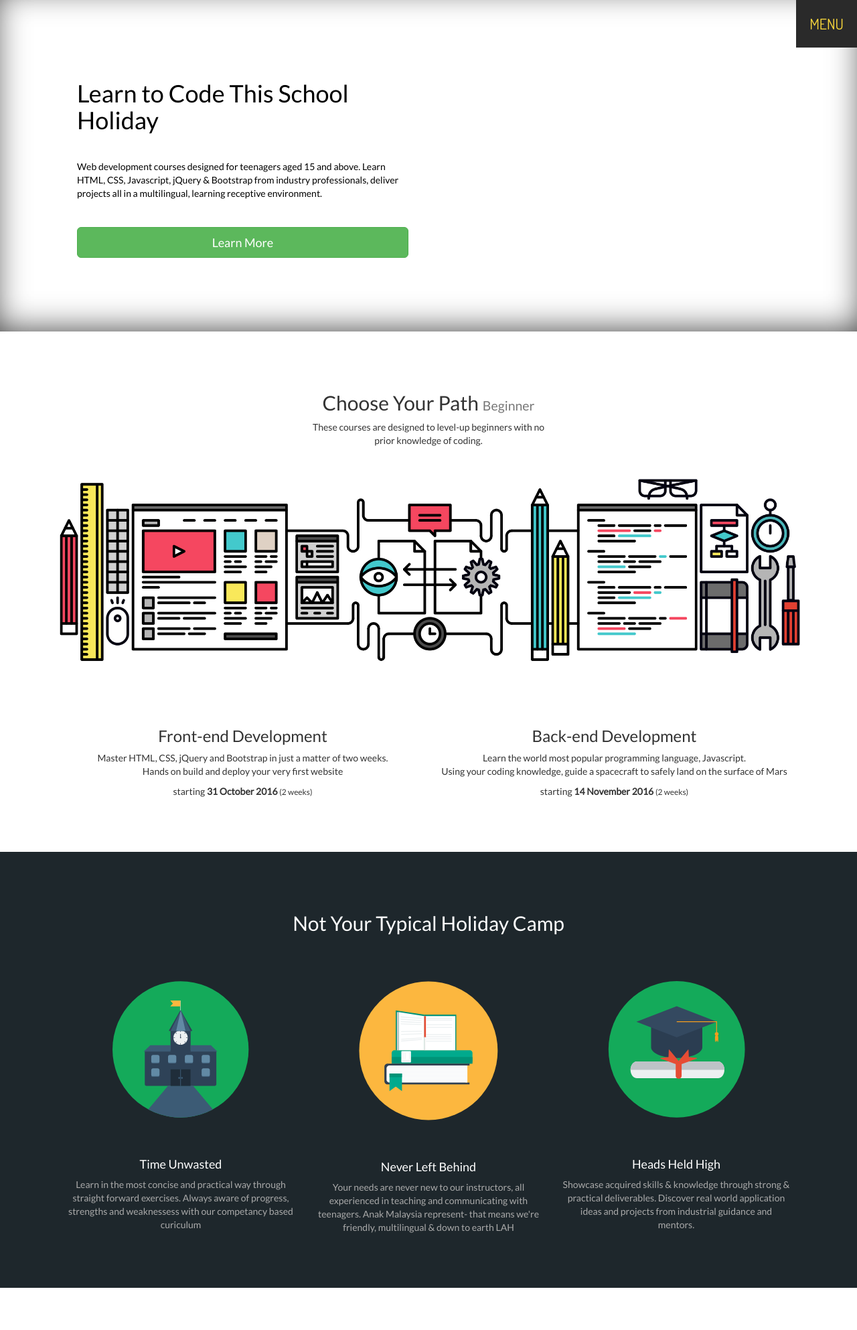
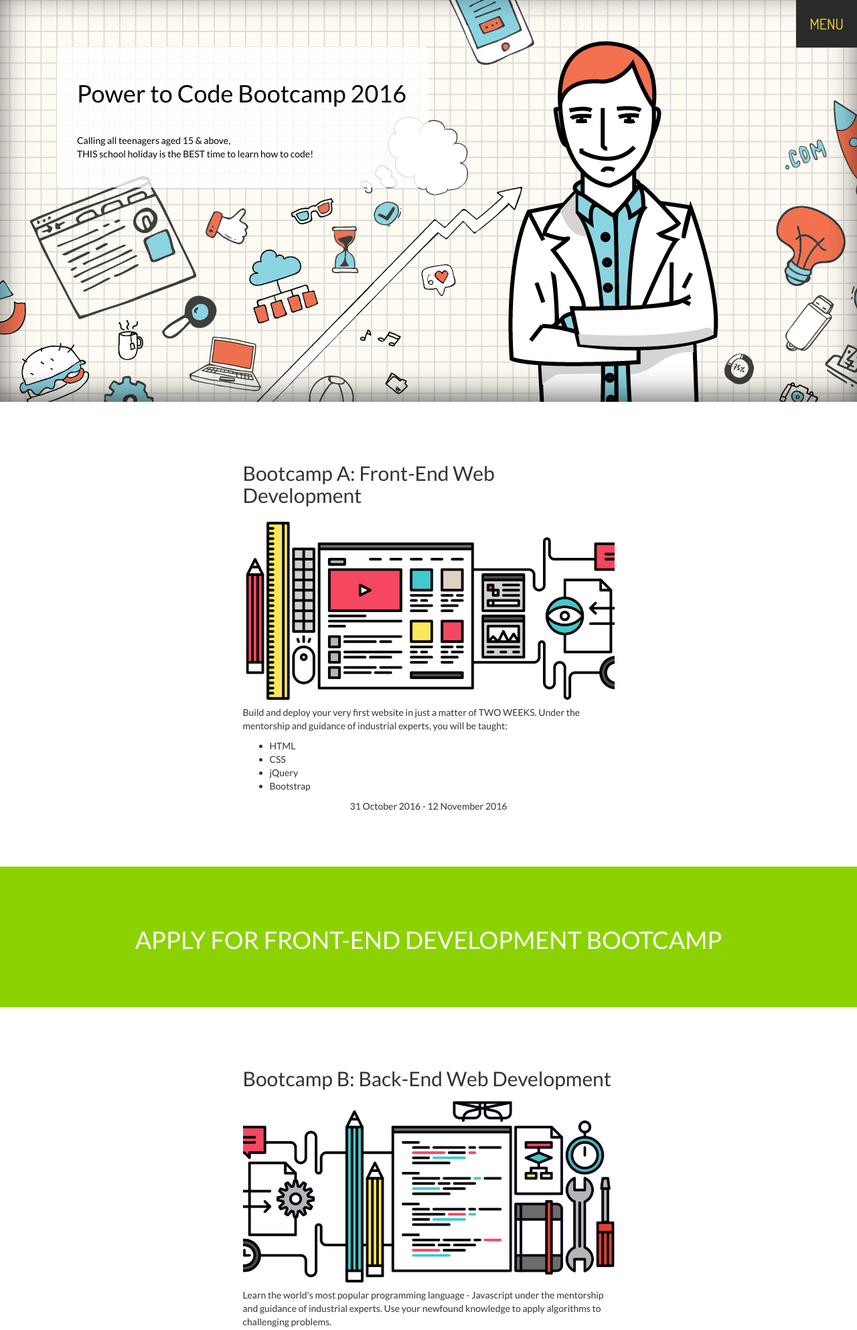
Before and after one commit to Enspark/Enspark.github.io, a PHP site: page /course.html in a window 1280 px wide. Shown: the top 1986 px of the page at 67% size. Run offline with PHP 8.4, Linux system fonts and the light colour scheme; some libraries are stand-ins or nearby versions.

Commit message:
added course page

```diff
--- a/course.html
+++ b/course.html
@@ -23,12 +23,12 @@
   <body>
 
   <div class="btn-navi">
-    <a href="#" id="open-nav">MENU</a>
+    <a id="open-nav">MENU</a>
   </div>
 
   <div id="menu-navi">
     <div class="close">
-      <a href="#" id="close-nav">X</a>
+      <a id="close-nav">X</a>
     </div>
     <ul>
       <li>
@@ -46,102 +46,32 @@
     </ul>
   </div>
 
-    <div class="header">
+    <div class="header home">
       <div class="container pg-section">
         <div class="row">
           <div class="col-md-6 header-content">
-            <h1>Learn to Code This School Holiday</h1>
-            <p>Web development courses designed for teenagers aged 15 and above.
-            Learn HTML, CSS, Javascript, jQuery &amp; Bootstrap from industry professionals,
-            deliver projects all in a multilingual, learning receptive environment.</p>
-            <p><a href="#paths" class="btn btn-lg btn-success btn-block page-scroll">Learn More</a></p>
+            <h1>Power to Code Bootcamp 2016</h1>
+            <p>Calling all teenagers aged 15 &amp; above, <br/>
+            THIS school holiday is the BEST time to learn how to code!</p>
           </div>
         </div>
       </div>
     </div>
 
-    <div class="choose-path" id="paths">
-      <div class="container text-center pg-section">
+    <div id="front-end-path">
+      <div class="container pg-section">
         <div class="row">
-          <div class="col-md-12">
-            <h2>Choose Your Path <small>Beginner</small></h2>
-          </div>
-          <div class="col-md-4 col-md-offset-4">
-            <p>These courses are designed to level-up beginners with no prior knowledge of coding.</p>
-          </div>
-          <div class="col-md-6 path-item" id="front-end">
-            <a href="#">
-              <img src="asset/fend.jpg" class="img-responsive">
-              <div class="row path-content">
-                <h3>Front-end Development</h3>
-                <p>Master HTML, CSS, jQuery and Bootstrap in just a matter of two weeks.
-                  <br>Hands on build and deploy your very first website
-                </p>
-                <p>starting <b>31 October 2016</b> <small>(2 weeks)</small></p>
-              </div>
-            </a>
-          </div>
-          <div class="col-md-6 path-item" id="back-end">
-            <a href="#">
-              <img src="asset/bend.jpg" class="img-responsive">
-              <div class="row path-content">
-                <h3>Back-end Development</h3>
-                <p>Learn the world most popular programming language, Javascript.
-                  <br>Using your coding knowledge, guide a spacecraft to safely land on the surface of Mars
-                </p>
-                <p>starting <b>14 November 2016</b> <small>(2 weeks)</small></p>
-              </div>
-            </a>
-          </div>
-        </div>
-      </div>
-    </div>
-
-    <div class="benefits">
-      <div class="container pg-section">
-        <div class="row text-center">
-          <h2>Not Your Typical Holiday Camp</h2>
-          <div class="col-md-4">
-            <img src="asset/svg/university.svg" class="center-block" alt="">
-            <h4>Time Unwasted</h4>
-            <p>
-              Learn in the most concise and practical way through straight forward exercises.
-              Always aware of progress, strengths and weaknessess with our competancy based curiculum
-            </p>
-          </div>
-          <div class="col-md-4">
-            <img src="asset/svg/reading.svg" class="center-block" alt="">
-            <h4>Never Left Behind</h4>
-            <p>
-              Your needs are never new to our instructors, all experienced in teaching and communicating with teenagers.
-              Anak Malaysia represent- that means we're friendly, multilingual &amp; down to earth LAH
-            </p>
-          </div>
-          <div class="col-md-4">
-            <img src="asset/svg/graduate.svg" class="center-block" alt="">
-            <h4>Heads Held High</h4>
-            <p>
-              Showcase acquired skills &amp; knowledge through strong &amp; practical deliverables.
-              Discover real world application ideas and projects from industrial guidance and mentors.
-            </p>
-          </div>
-        </div>
-      </div>
-    </div>
-
-    <div class="future-path">
-      <div class="container text-center pg-section">
-        <div class="row">
-          <div class="col-md-6 col-md-offset-3 full-stack">
-            <h2>Coming Soon <small>Advanced</small></h2>
-            <p>Up for a challenge? <br />
-            Build on top of your HTML, CSS and JavaScript knowledge.
-            </p>
-            <div class="img-container">
-              <img src="asset/fullstack.jpg" class="img-responsive" alt="">
-            </div>
-            <h3>Full Stack Development</h3>
-            <p>This course covers the four elements of the MEAN stack, including MongoDB, Express, AngularJS and Node.js, and prepares students for building real-time apps, creating custom JS libraries, and mastering the MVC Frameworks—front and back-end.</p>
+          <div class="col-md-6 col-md-offset-3">
+            <h2>Bootcamp A: Front-End Web Development</h2>
+            <img src="asset/fend.jpg" class="img-responsive">
+            <p>Build and deploy your very first website in just a matter of TWO WEEKS. Under the mentorship and guidance of industrial experts, you will be taught:</p>
+            <ul>
+              <li>HTML</li>
+              <li>CSS</li>
+              <li>jQuery</li>
+              <li>Bootstrap</li>
+            </ul>
+            <p class="text-center">31 October 2016 - 12 November 2016</p>
           </div>
         </div>
       </div>
@@ -150,7 +80,31 @@
     <div class="apply-now">
       <a href="http://powerofcode16.peatix.com" target="_new">
         <div class="container-fluid pg-section">
-          <h1 class="text-center">APPLY FREE TRIAL NOW</h1>
+          <h1 class="text-center">APPLY FOR FRONT-END DEVELOPMENT BOOTCAMP</h1>
+        </div>
+      </a>
+    </div>
+
+    <div id="back-end-path">
+      <div class="container pg-section">
+        <div class="row">
+          <div class="col-md-6 col-md-offset-3">
+            <h2>Bootcamp B: Back-End Web Development</h2>
+            <img src="asset/bend.jpg" class="img-responsive">
+            <p>Learn the world's most popular programming language - Javascript under the mentorship and guidance of industrial experts. Use your newfound knowledge to apply algorithms to challenging problems.</p>
+            <ul>
+              <li>Javascript</li>
+            </ul>
+            <p class="text-center">14 November 2016 - 26 November 2016</p>
+          </div>
+        </div>
+      </div>
+    </div>
+
+    <div class="apply-now">
+      <a href="http://powerofcode16b.peatix.com" target="_new">
+        <div class="container-fluid pg-section">
+          <h1 class="text-center">APPLY FOR BACK-END DEVELOPMENT BOOTCAMP</h1>
         </div>
       </a>
     </div>
@@ -177,10 +131,16 @@
           <div class="col-md-6 col-sm-6">
             <ul class="footer-menu pull-right">
               <li>
-                <a href="#">About Us</a>
+                <a href="course.html">Courses</a>
+              </li>
+              <li>
+                <a href="team.html">About Us</a>
               </li>
               <li>
                 <a href="faq.html">FAQ</a>
+              </li>
+              <li>
+                <a href="https://www.facebook.com/Enspark-1830917290470547/">Our Facebook</a>
               </li>
               <li>
                 <a href="privacypolicy.html">Privacy Policy</a>
--- a/css/style.css
+++ b/css/style.css
@@ -84,6 +84,8 @@
   .choose-path a {
     text-decoration: none;
     color: inherit; }
+  .choose-path a.btn {
+    color: #fff; }
   .choose-path .path-item .path-content {
     background-color: #fff;
     border-radius: 3px;
```
Also changed, not shown: faq.html (+5 -2 lines), index.html (+11 -8 lines), team.html (+5 -2 lines), 1 other file.
